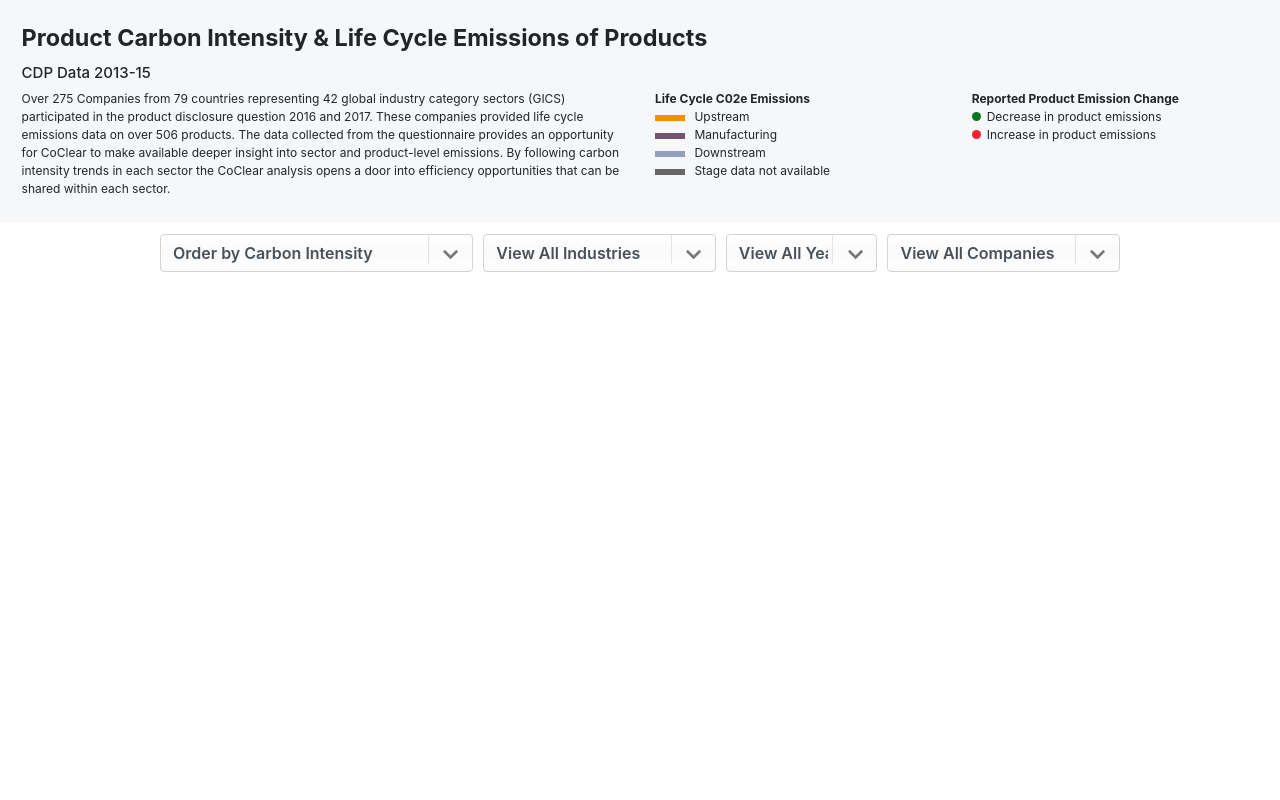
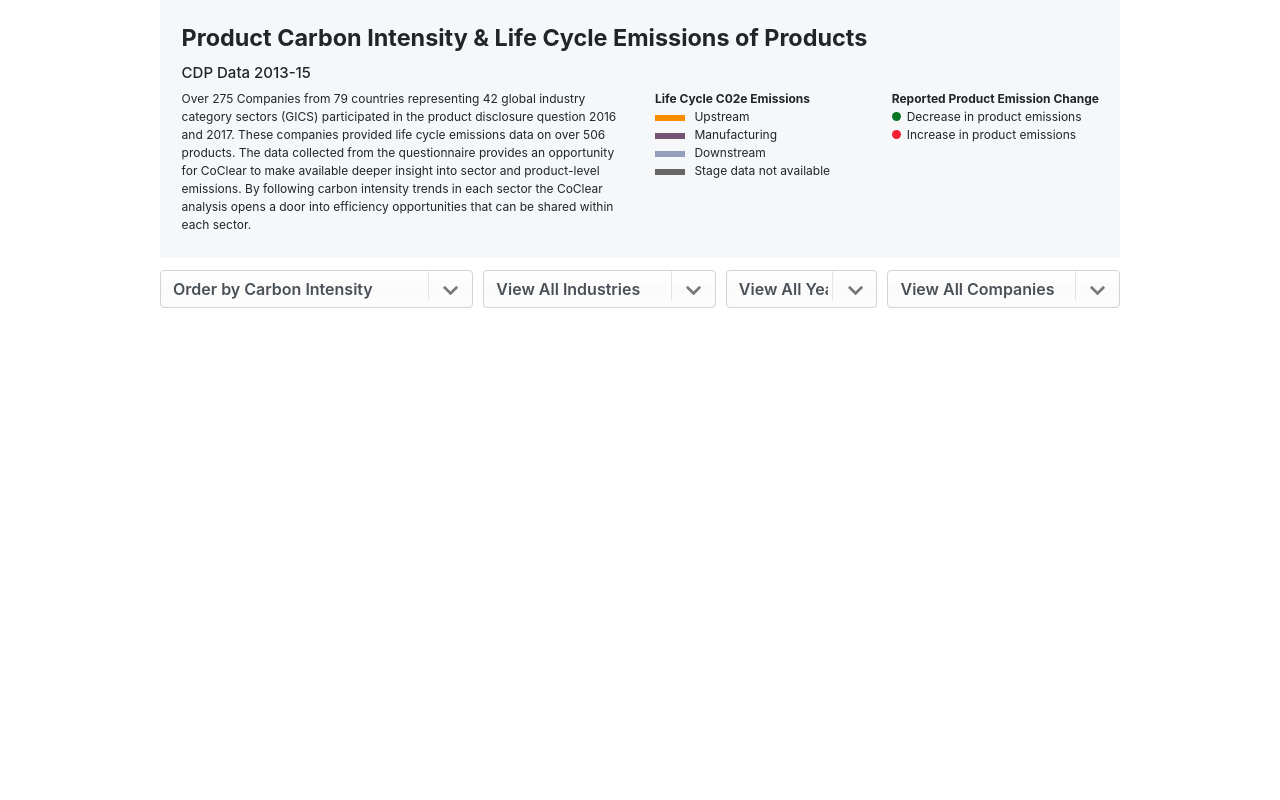
Before and after one commit to spry-group/coclear-cdp, a website with bundled scripts: page index.html in a window 1280 px wide. Shown: the top 800 px of the page. Built offline with nearby package versions, Linux system fonts and the light colour scheme; no server answers.

Commit message:
Center header and footer

```diff
--- a/scss/style.scss
+++ b/scss/style.scss
@@ -10,13 +10,13 @@ $decrease: #097625;
 $max-width: 960px;
 
 #header {
+  width: $max-width;
+  margin: 0 auto 1em auto;
   font-size: 0.75em;
   padding: 2em 1.8em;
-  margin-bottom: 1em;
   background: $background-grey;
 
   h1 {
-    width: $max-width;
     font-size: 1.95em;
     font-weight: 700;
     margin-bottom: 0.5em
@@ -53,6 +53,7 @@ $max-width: 960px;
 
 #footer {
   width: $max-width;
+  margin: 0 auto;
   text-align: left;
   font-size: 0.75em;
   padding: 0 1.8em 2em 1.8em;
```
Also changed, not shown: css/style.css.
